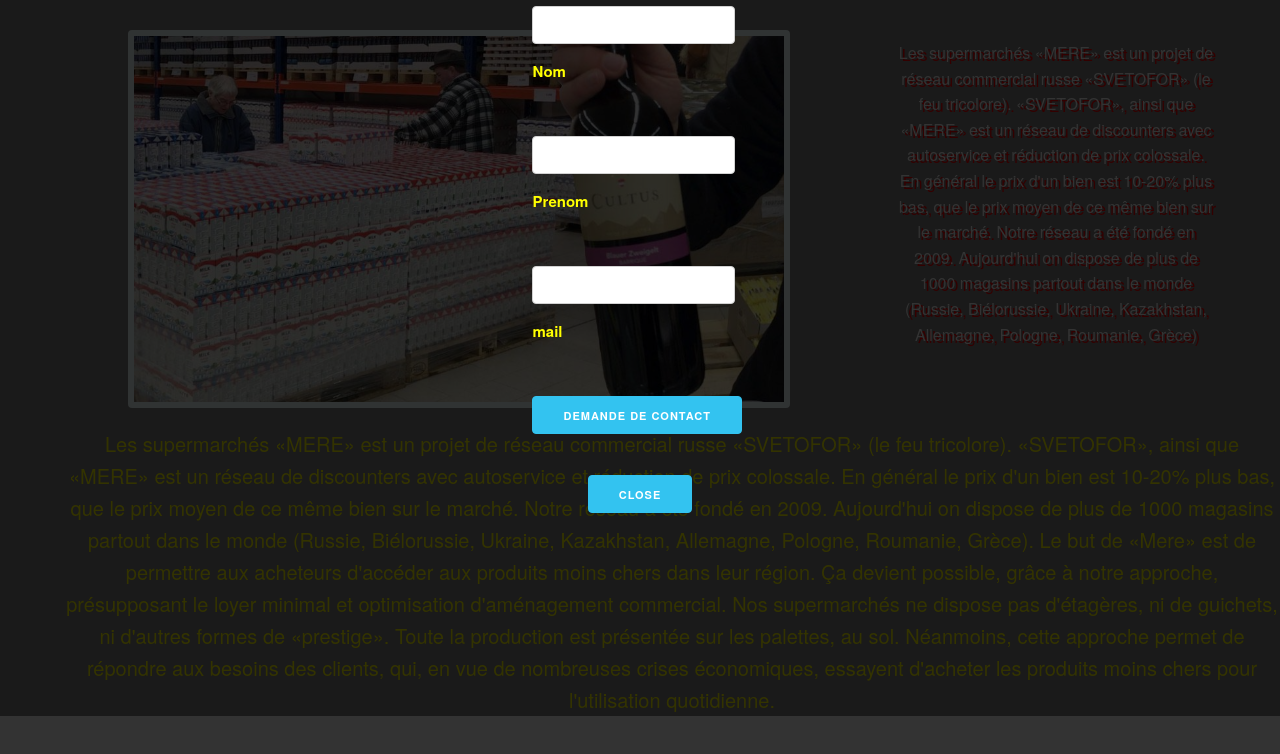
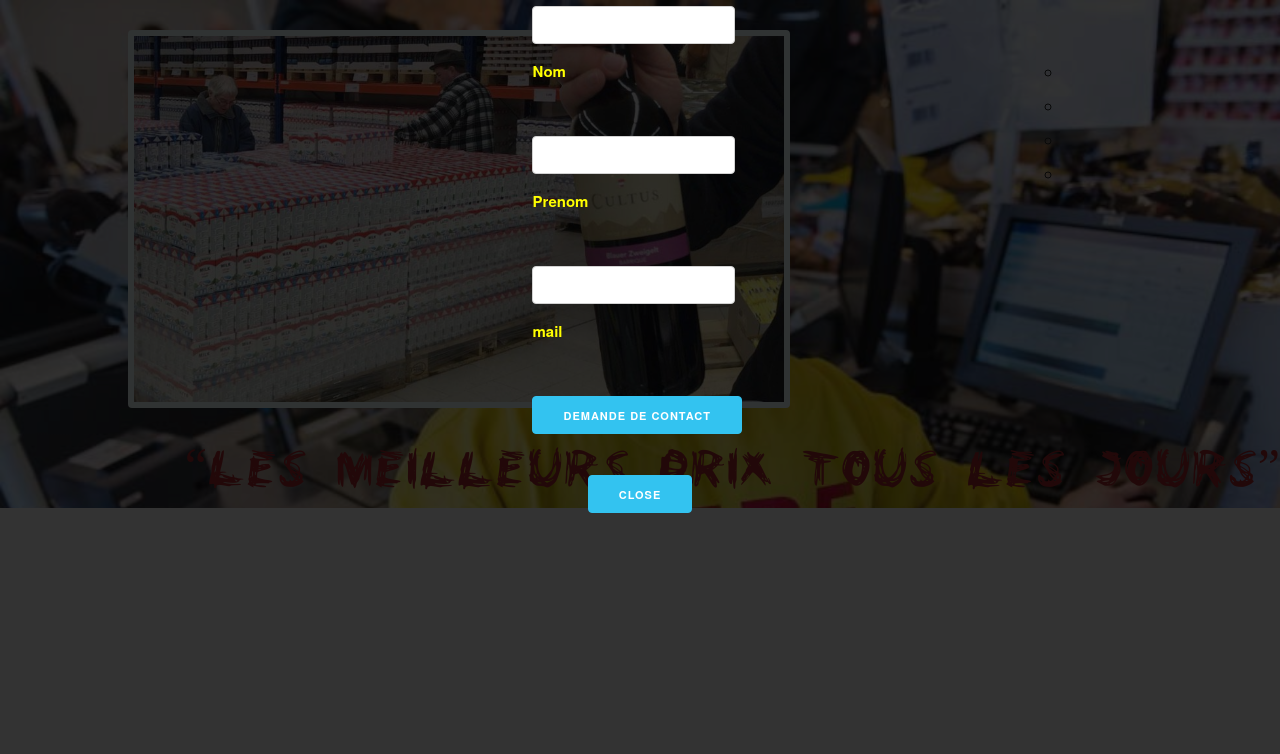
Before and after one commit to Varfolome/frontend, a plain HTML site: page client/index.html in a window 1280 px wide. Drawn offline with nearby package versions, Linux system fonts and the light colour scheme.

Commit message:
Changing frontend part, added block shema, added some fonts. Backend without changes

```diff
--- a/client/index.html
+++ b/client/index.html
@@ -34,7 +34,7 @@
                     <div class = "carousel-wrapper">
 
                         <!--carousel with photos-->
-
+                        <div class ="button-left"></div>
                         <div class = "carousel-animate" id ="animate">
                             <ul class = "carousel" id ="carousel">
                                 <li class = "carousel-item"><img class = "image" src="./images/firstimage.jpg"></li>
@@ -42,6 +42,7 @@
                                 <li class = "carousel-item"><img class = "image" src="./images/thirdimage.jpg"></li>
                             </ul>
                         </div>
+                        <div class ="button-right"></div>
 
                         <!--carousel with photos-->
 
@@ -50,15 +51,19 @@
 
                         <!--text near carousel-->
 
-                        <p class ="neartext">Les supermarchés «MERE» est un projet de réseau commercial russe «SVETOFOR» (le feu tricolore).
-«SVETOFOR», ainsi que «MERE» est un réseau de discounters  avec autoservice et réduction de prix colossale. En général le prix d'un bien est 10-20% plus bas, que le prix moyen de ce même bien sur le marché. Notre réseau a été fondé en 2009. Aujourd'hui on dispose de plus de 1000 magasins partout dans le monde (Russie, Biélorussie, Ukraine, Kazakhstan, Allemagne, Pologne, Roumanie, Grèce)</p>
+                        <h3 class ="description-work-title"></h3>
+                        <ul class = "description-work">
+                          <li></li>
+                          <li></li>
+                          <li></li>
+                          <li></li>
+                        </ul>
 
                     </div>
                 </div>
-                <div class = "next-text">
+                <div class = "quote">
                     <!--descriptive text after carousel-->
-                    <p class = "text">Les supermarchés «MERE» est un projet de réseau commercial russe «SVETOFOR» (le feu tricolore).
-«SVETOFOR», ainsi que «MERE» est un réseau de discounters  avec autoservice et réduction de prix colossale. En général le prix d'un bien est 10-20% plus bas, que le prix moyen de ce même bien sur le marché. Notre réseau a été fondé en 2009. Aujourd'hui on dispose de plus de 1000 magasins partout dans le monde (Russie, Biélorussie, Ukraine, Kazakhstan, Allemagne, Pologne, Roumanie, Grèce). Le but de «Mere» est de permettre aux acheteurs d'accéder aux produits moins chers dans leur région. Ça devient possible, grâce à notre approche, présupposant le loyer minimal et optimisation d'aménagement commercial. Nos supermarchés ne dispose pas d'étagères, ni de guichets, ni d'autres formes de «prestige». Toute la production est présentée sur les palettes, au sol. Néanmoins, cette approche permet de répondre aux besoins des clients, qui, en vue de nombreuses crises économiques, essayent d'acheter les produits moins chers pour l'utilisation quotidienne. </p>
+                    <p class = "text"><q>Les meilleurs prix tous les jours</q></p>
                 </div>
             </div>
             <div class = "forms">
--- a/client/main.css
+++ b/client/main.css
@@ -23,17 +23,35 @@
     color: yellow;
 }
 
+@font-face {
+  font-family: Ustroke-Regular;
+  src: url("./fonts/Quote.ttf") format("truetype");
+  font-style: normal;
+  font-weight: normal;
+}
+
+@font-face {
+  font-family: "FlowExt";
+  src: url("./fonts/workDescription.ttf") format("truetype");
+  font-style: italic;
+  font-weight: normal;
+}
+
 /*commun*/
 
 /*vgrom*/
 
 .main {
-    background-color: gray;
+    width: 100%;
 }
 
 
 .description {
     width: 100%;
+    background-image: url("./images/back.jpg");
+    background-size: cover;
+    background-blend-mode: color-dodge;
+    opacity: 0.95;
 
 }
 
@@ -134,20 +152,21 @@
 p.neartext {
     font-size: 16px;
     color: white;
-    text-shadow: 3px 2px red;
+    /*text-shadow: 3px 2px red;*/
 }
 
-.next-text {
+.quote {
   width: 100%;
-  text-align: center;
+  text-align: right;
   padding-top: 20px;
   box-sizing: border-box;
   padding-left: 5%;
 }
 
-.next-text .text {
-  color: yellow;
-  font-size: 20px;
+.quote .text {
+  color: rgb(165,30,34);
+  font-size: 50px;
+  font-family: Ustroke-Regular;
 }
 
 
```
Also changed, not shown: client/fonts/Quote.ttf (added), client/fonts/workDescription.otf (added), client/images/back.jpg (added), 1 other file.
